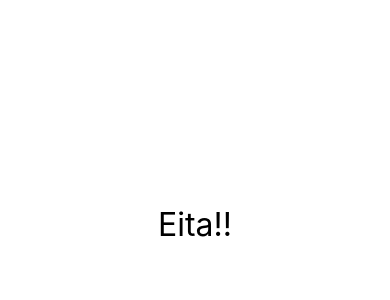
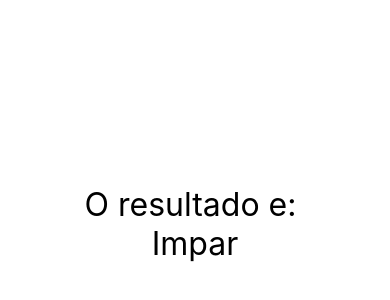
Before and after one commit to mateusdearaujo/react-native-project, a React Native app: screen / in a window 390 px wide. Shown: the part 198-498 px from the top of the page. Built offline with nearby package versions, Linux system fonts and the light colour scheme.

Commit message:
feat: creating ParImpar component

```diff
--- a/src/App.js
+++ b/src/App.js
@@ -1,5 +1,5 @@
 import React from 'react'
-import { View, StyleSheet } from 'react-native'
+import { SafeAreaView, StyleSheet } from 'react-native'
 // import Primeiro from './components/Primeiro'
 // import { Comp, Comp1, Comp2 } from './components/Multi'
 // import MinMax from './components/MinMax'
@@ -10,11 +10,13 @@ import { View, StyleSheet } from 'react-native'
 // import Pai from './components/direta/Pai'
 // import Pai from './components/indireta/Pai'
 // import ContadorV2 from './components/contador/ContadorV2'
-import Diferenciar from './components/Diferenciar'
+// import Diferenciar from './components/Diferenciar'
+import ParImpar from './components/ParImpar'
 
 export default () => (
-    <View style={style.App}>
-        <Diferenciar/>
+    <SafeAreaView style={style.App}>
+        <ParImpar num={3}/>
+        {/*<Diferenciar/>*/}
         {/*<ContadorV2/>*/}
         {/*<Pai/>*/}
         {/*<Pai/>*/}
@@ -27,7 +29,7 @@ export default () => (
         {/*<Comp/>*/}
         {/*<Comp1/>*/}
         {/*<Comp2/>*/}
-    </View>
+    </SafeAreaView>
 )
 
 const style = StyleSheet.create({
--- /dev/null
+++ b/src/components/ParImpar.js
@@ -0,0 +1,15 @@
+import React from 'react'
+import { View, Text } from 'react-native'
+import Estilo from './estilo'
+
+export default ({ num = 0 }) => {
+    return (
+        <View>
+            <Text style={Estilo.fontG}>O resultado e: </Text>
+            { num % 2 === 0
+                ? <Text style={Estilo.fontG}>Par</Text>
+                : <Text style={Estilo.fontG}>Impar</Text>
+            }
+        </View>
+    )
+}
```
